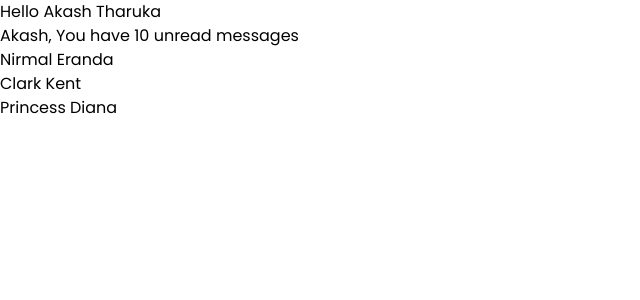
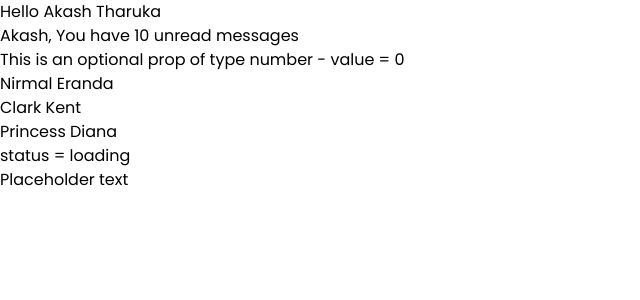
Before and after one commit to akashTharuka/reactTsTuts, a React (Vite) app: page / in a window 1280 px wide. Shown: the top 300 px of the page, without its empty margins (0-640 px from the left). Built offline with nearby package versions, Linux system fonts and the light colour scheme.

Commit message:
some common advanced types

```diff
--- a/src/App.tsx
+++ b/src/App.tsx
@@ -1,6 +1,9 @@
 import Greet from "./components/Greet";
 import Person from "./components/Person";
 import PersonList from "./components/PersonList";
+import Status from "./components/Status";
+import Heading from "./components/Heading";
+import Oscar from "./components/Oscar";
 
 function App() {
 
@@ -27,8 +30,16 @@ function App() {
     return (
 		<div className="App">
 			<Person name={personName} />
-			<Greet name="Akash" msgCount={10} isLoggedIn={true} />
+			<Greet
+				name="Akash"
+				msgCount={10}
+				isLoggedIn={true}
+			/>
 			<PersonList names={contactList} />
+			<Status status="loading" />
+			<Oscar>
+				<Heading>Placeholder text</Heading>
+			</Oscar>
 		</div>
     )
 }
--- a/src/components/Greet.tsx
+++ b/src/components/Greet.tsx
@@ -7,15 +7,18 @@ type GreetProps = {
     name: string
     msgCount: number
     isLoggedIn: boolean
+    optionalProp?: number
 }
 
 const Greet = (props: GreetProps) => {
+    const { optionalProp = 0 } = props;
     return (
         <div>
             {
                 props.isLoggedIn ?
                     <>
                         <p>{props.name}, You have {props.msgCount} unread messages</p>
+                        <p>This is an optional prop of type number - value = {optionalProp}</p>
                     </>
                 : <p>user not logged in</p>
             }
--- /dev/null
+++ b/src/components/Heading.tsx
@@ -0,0 +1,11 @@
+type HeadingProps = {
+    children: string
+}
+
+const Heading = (props: HeadingProps) => {
+    return (
+        <div>{props.children}</div>
+    );
+}
+
+export default Heading;
--- /dev/null
+++ b/src/components/Oscar.tsx
@@ -0,0 +1,11 @@
+type OscarProps = {
+    children: React.ReactNode
+}
+
+const Oscar = (props: OscarProps) => {
+    return (
+        <h1>{props.children}</h1>
+    );
+}
+
+export default Oscar;
--- /dev/null
+++ b/src/components/Status.tsx
@@ -0,0 +1,18 @@
+type StatusProps = {
+    status: 'loading' | 'success' | 'error'
+}
+
+const Status = (props: StatusProps) => {
+    let msg = props.status === 'loading'
+                ? 'loading'
+                : props.status === 'success'
+                    ? 'success'
+                    : 'error';
+    return (
+        <div>
+            <h2>status = {msg}</h2>
+        </div>
+    );
+}
+
+export default Status;
```
